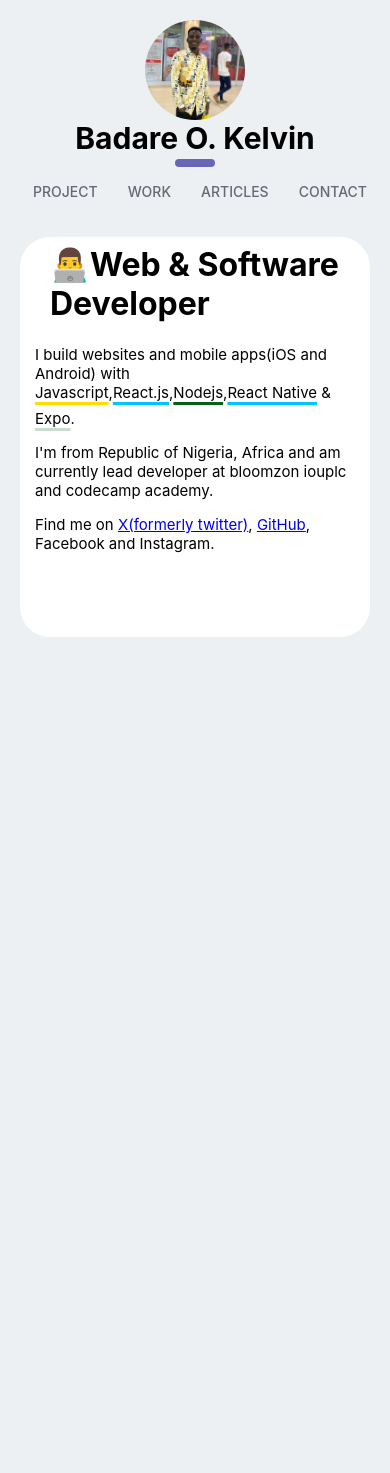
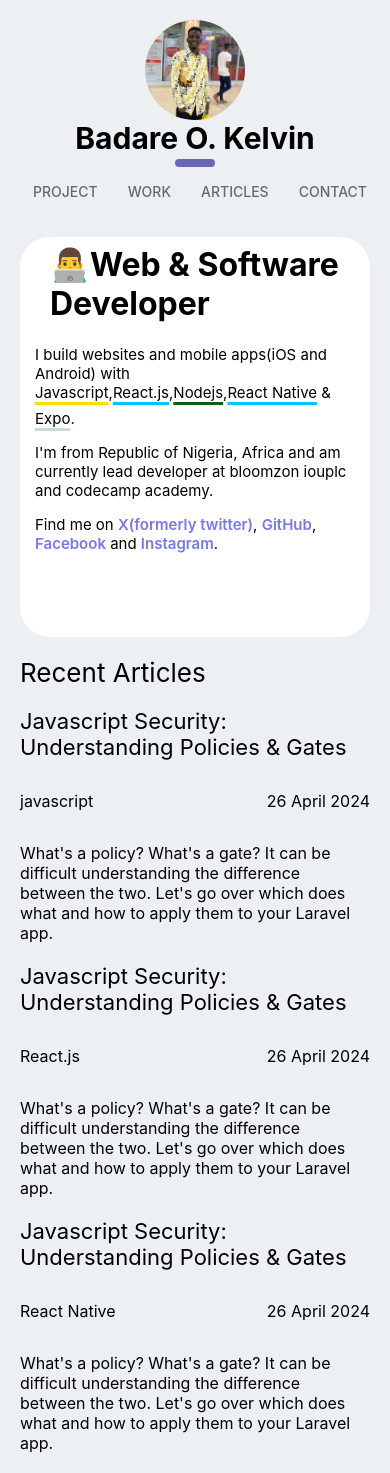
Before and after one commit to BadareOkiemuteKelvin/portfolio-app, a React (Create React App) app: page / in a window 390 px wide. Before the commit the page ends 844 px from the top, so only its background shows below. Built offline with nearby package versions, Linux system fonts and the light colour scheme.

Commit message:
created articles of data

```diff
--- a/src/Screens/Home/Home.css
+++ b/src/Screens/Home/Home.css
@@ -28,6 +28,11 @@
     font-size: 15px;
   }
 
+  .container-1 a{
+   text-decoration-line: none;
+   color:rgb(119, 119, 244);
+   font-weight: 600;
+  }
   .container-1 .span1{
     text-decoration: underline;
     text-decoration-color: rgb(255, 221, 0);
@@ -68,7 +73,30 @@
 
           margin-top: -8px;
         }
+        #articleheading{
+          margin: 20px;
+          font-weight: 400;
+          font-size: 26px;
+          color:black;
+        }
 
+        #articlecontainer{
+          margin: 20px;
+        }
+
+        #articlecontainer h1{
+
+          font-weight: 400;
+          font-size: 22px;
+          color:black;
+        }
+
+        #articlecontainer div{
+
+         display:flex;
+         flex-direction: row;
+         justify-content: space-between;
+        }
 
 
 
--- a/src/Screens/Home/Home.jsx
+++ b/src/Screens/Home/Home.jsx
@@ -1,6 +1,25 @@
 import React from "react"
 import Header from "../../Views/Header/Header";
 import './Home.css'
+
+const Articles = [{
+   "id":1,
+   "heading":"Javascript Security: Understanding Policies & Gates",
+   "language":"javascript",
+   "date":"26 April 2024",
+  "body":"What's a policy? What's a gate? It can be difficult understanding the difference between the two. Let's go over which does what and how to apply them to your Laravel app."
+},{ "id":2,
+"heading":"Javascript Security: Understanding Policies & Gates",
+"language":"React.js",
+"date":"26 April 2024",
+"body":"What's a policy? What's a gate? It can be difficult understanding the difference between the two. Let's go over which does what and how to apply them to your Laravel app."},
+{ "id":3,
+"heading":"Javascript Security: Understanding Policies & Gates",
+"language":"React Native",
+"date":"26 April 2024",
+"body":"What's a policy? What's a gate? It can be difficult understanding the difference between the two. Let's go over which does what and how to apply them to your Laravel app."
+}
+]
 
 const Home =()=>{
 
@@ -12,10 +31,35 @@ const Home =()=>{
             <p>I build websites and mobile apps(iOS and Android) with <span className="span1">Javascript</span>,<span className="span2">React.js</span>,<span className="span3">Nodejs</span>,<span className="span2">React Native</span> &</p>
             <p id="lastText"> <span className="span4">Expo</span>.</p>
             <p>I'm from Republic of Nigeria, Africa and am currently lead developer at bloomzon iouplc and codecamp academy.</p>
-            <p>Find me on <a href="https://twitter.com/@MelvincodeJs">X(formerly twitter)</a>, <a href="https://github.com/badareokiemutekelvin">GitHub</a>, Facebook and Instagram.</p>
+            <p>Find me on <a href="https://twitter.com/@MelvincodeJs">X(formerly twitter)</a>, <a href="https://github.com/badareokiemutekelvin">GitHub</a>, <a href="https://web.facebook.com/?_rdc=1&_rdr">Facebook</a> and <a href="https://www.instagram.com/badareokiemute">Instagram</a>.</p>
 
 
           </div>
+
+          <h1 id="articleheading">Recent Articles</h1>
+          {
+
+            Articles.map((data)=>
+            <div key={data.id} id="articlecontainer">
+               <h1>{data.heading}</h1>
+               <div>
+               <p>{data.language}</p>
+               <p>{data.date}</p>
+               </div>
+               <p>{data.body}</p>
+
+
+
+
+
+
+
+
+            </div>)
+
+          }
+
+
 
 
     </div>
```
